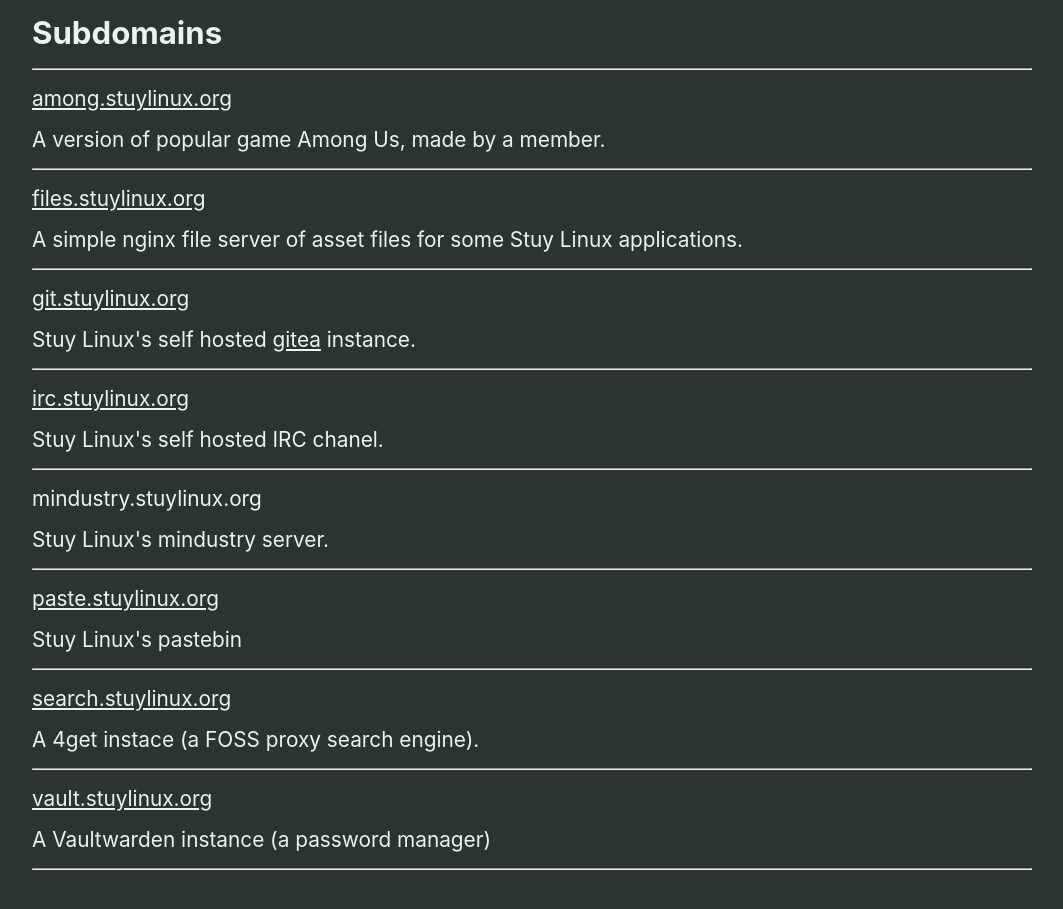
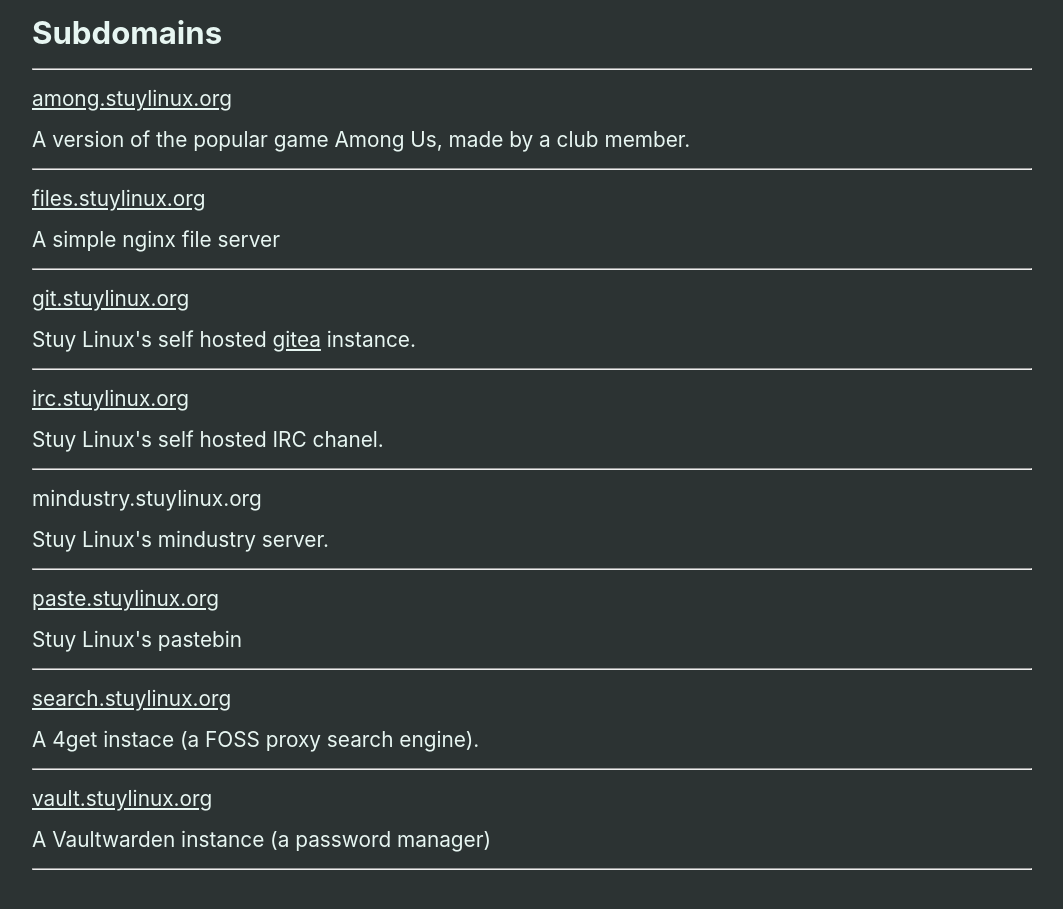
Before and after one commit to stuylinux/stuylinux.org, an Eleventy site: page content/about.njk in a window 1280 px wide. Shown: the part 1000-1909 px from the top of the page, without its empty margins (108-1171 px from the left). Built offline with nearby package versions, Linux system fonts and the light colour scheme; Eleventy itself is replaced by a stand-in of ours; files that its build step writes are made by us from their sources; what markdown-it-attrs would draw is missing.

Commit message:
sub domain descriptions

```diff
--- a/content/about.njk
+++ b/content/about.njk
@@ -72,10 +72,10 @@
         <h2>Subdomains</h2>
             <hr>
             <a href="https://among.stuylinux.org" target="_blank">among.stuylinux.org</a>
-            <p>A version of popular game Among Us, made by a member.</p>
+            <p>A version of the popular game Among Us, made by a club member.</p>
             <hr>
             <a href="https://files.stuylinux.org" target="_blank">files.stuylinux.org</a>
-            <p>A simple nginx file server of asset files for some Stuy Linux applications.</p>
+            <p>A simple nginx file server</p>
             <hr>
             <a href="https://git.stuylinux.org" target="_blank">git.stuylinux.org</a>
             <p>Stuy Linux's self hosted <a href="https://about.gitea.com/" target="_blank">gitea</a> instance.</p>
```
